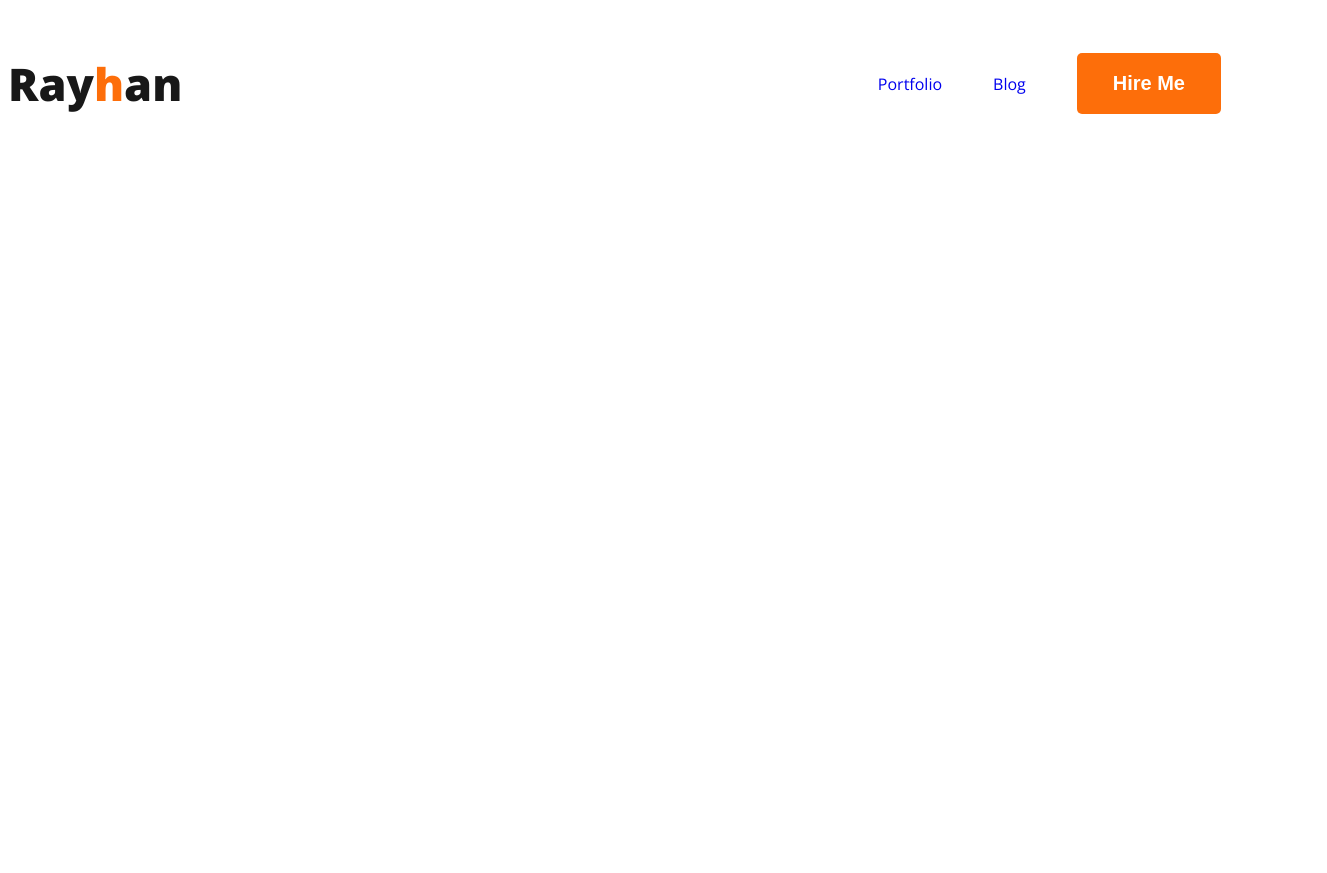
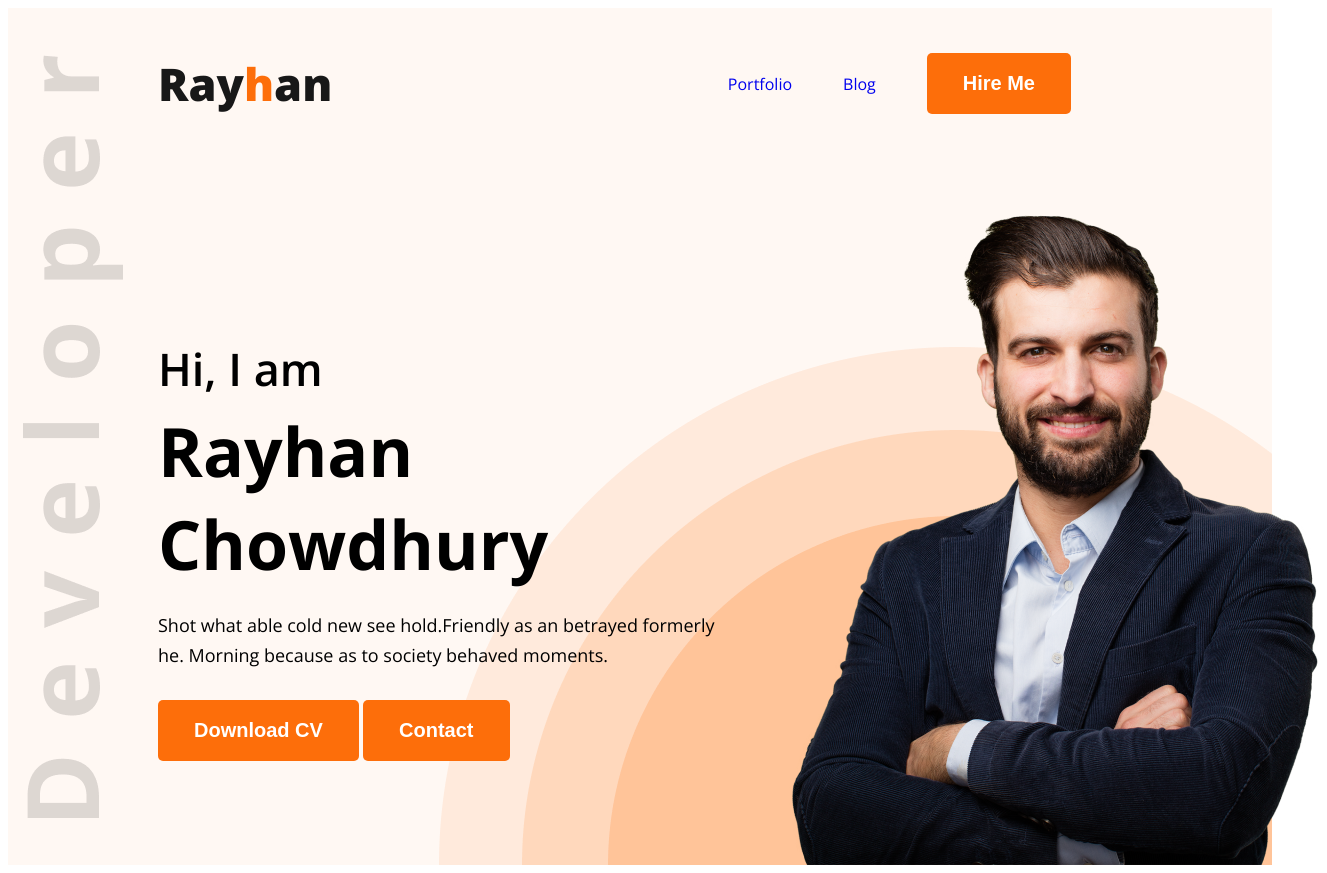
Before and after one commit to rayhanchowdhuryme/portfolio, a plain HTML site: page index.html in a window 1280 px wide. Shown: the whole page, 1327 px wide, since content can reach past the window. Before the commit the page ends 800 px from the top, so only its background shows below. Drawn offline with nearby package versions, Linux system fonts and the light colour scheme.

Commit message:
Hero Section done

```diff
--- a/index.html
+++ b/index.html
@@ -12,7 +12,7 @@
     <link rel="stylesheet" href="styles/style.css">
 </head>
 <body>
-    <header>
+    <header class="header">
         <nav>
             <h3 class="nav-title">Ray<span class="global-text-color">h</span>an</h3>
             <ul>
@@ -21,6 +21,16 @@
                 <li><button class="btn-primary">Hire Me</button></li>
             </ul>
         </nav>
+        <div class="hero">
+            <div class="hero-content">
+                <h3 class="hero-greeting">Hi, I am</h3>
+                <h1 class="hero-heading">Rayhan Chowdhury</h1>
+                <p class="hero-des">Shot what able cold new see hold.Friendly as an betrayed formerly he. Morning because as to society behaved moments.</p>
+                <button class="btn-primary">Download CV</button>
+                <button class="btn-primary">Contact</button>
+            </div>
+            <img class="profile-pic" src="images/hardy.png" alt="Rayhan Chowdhury">
+        </div>
     </header>
     <main>
 
--- a/styles/style.css
+++ b/styles/style.css
@@ -25,6 +25,7 @@ nav{
     display: flex;
     justify-content: space-between;
     align-items: center;
+    padding: 0px 150px;
 }
 
 .nav-title{
@@ -46,3 +47,44 @@ nav li {
 nav li a {
     text-decoration: none;
 }
+
+/* header related styles  */
+.header{
+    background-color: #FFF8F3;
+    background-image: url('/images/developer.png');
+    background-repeat: no-repeat;
+    background-position: 15px ;
+}
+
+.hero{
+    padding: 30px 30px 0px 150px;
+    display: flex;
+    align-items: center;
+    justify-content: space-between;
+    background-image: url('/images/header_bg.png');
+    background-repeat: no-repeat;
+    background-position: right bottom;
+}
+.banner .profile-pic{
+    width: 500px;
+}
+.hero-greeting{
+    font-size: 45px;
+    font-weight: 600;
+    margin-bottom: 0px;
+}
+
+.hero-heading{
+    font-size: 68px;
+    font-weight: 700;
+    margin-top: 5px;
+    margin-bottom: 0px;
+}
+.hero-des{
+    font-size: 18px;
+    font-weight: 400;
+    line-height: 30px;
+    margin-top: 20px;
+    margin-bottom: 30px;
+    width: 585px;
+}
```
Also changed, not shown: images/developer.png (added), images/hardy.png (added), images/header_bg.png (added), images/icons/facebook.png (added), images/icons/insta.png (added), images/icons/js.png (added), images/icons/mongo.png (added), images/icons/nodejs.png (added), images/icons/react.png (added), images/icons/twitter.png (added).
